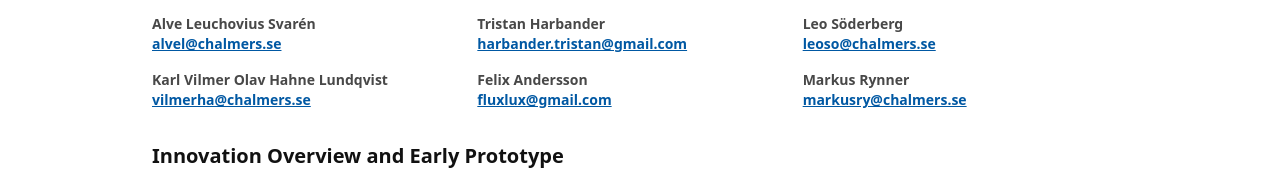
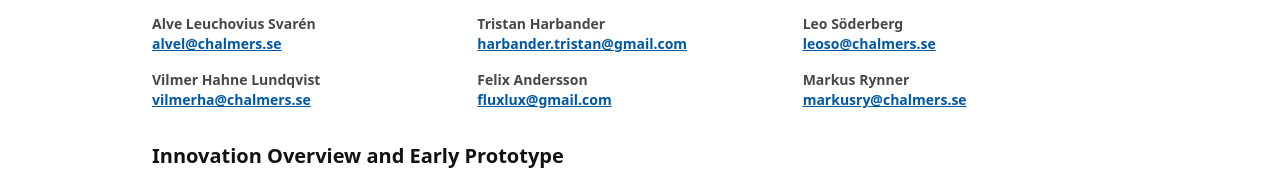
Before and after one commit to alvesvaren/eyekea, a React (Vite) app: page /document in a window 1280 px wide. Shown: the part 347-517 px from the top of the page. Built offline with nearby package versions, Linux system fonts and the light colour scheme.

Commit message:
name change

```diff
--- a/src/routes/document.tsx
+++ b/src/routes/document.tsx
@@ -14,7 +14,7 @@ const team = [
   { name: 'Alve Leuchovius Svarén', mail: 'alvel@chalmers.se' },
   { name: 'Tristan Harbander', mail: 'harbander.tristan@gmail.com' },
   { name: 'Leo Söderberg', mail: 'leoso@chalmers.se' },
-  { name: 'Karl Vilmer Olav Hahne Lundqvist', mail: 'vilmerha@chalmers.se' },
+  { name: 'Vilmer Hahne Lundqvist', mail: 'vilmerha@chalmers.se' },
   { name: 'Felix Andersson', mail: 'fluxlux@gmail.com' },
   { name: 'Markus Rynner', mail: 'markusry@chalmers.se' }
 ] satisfies { name: string; mail: string }[];
```
